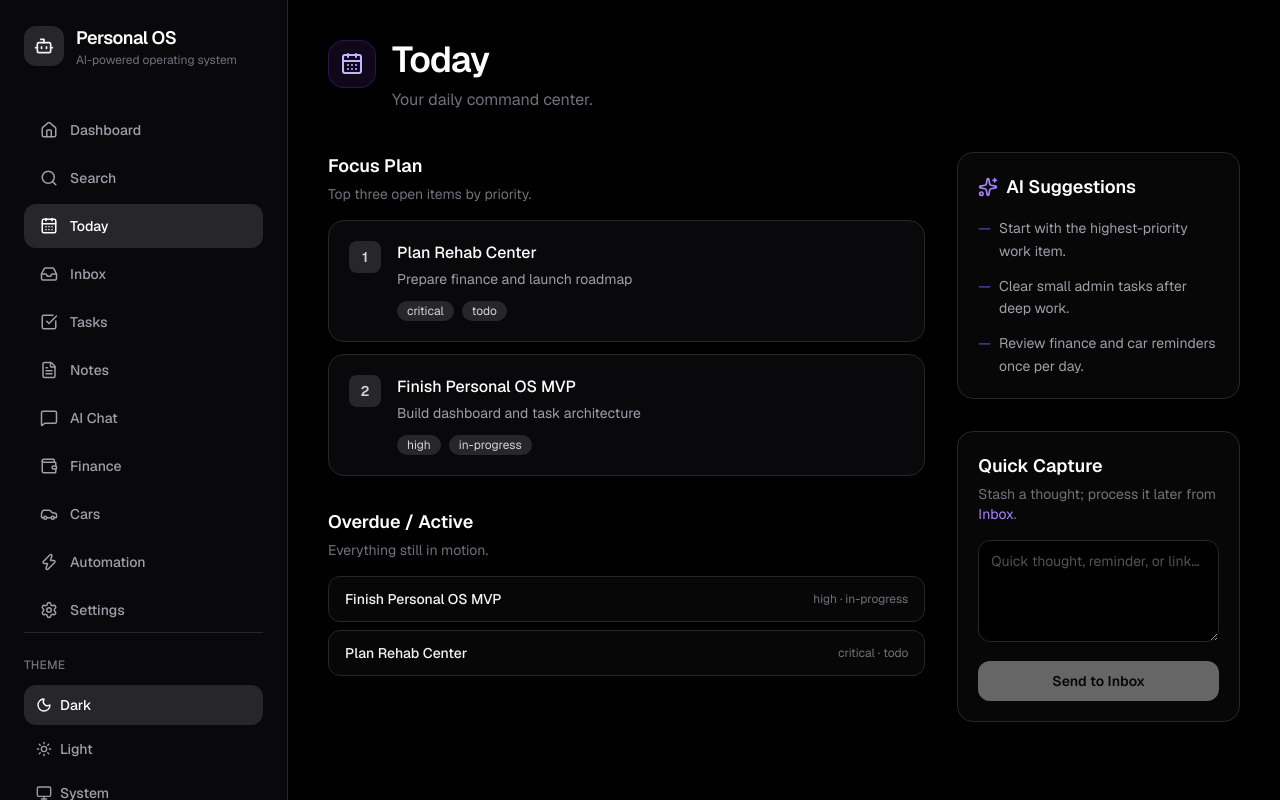
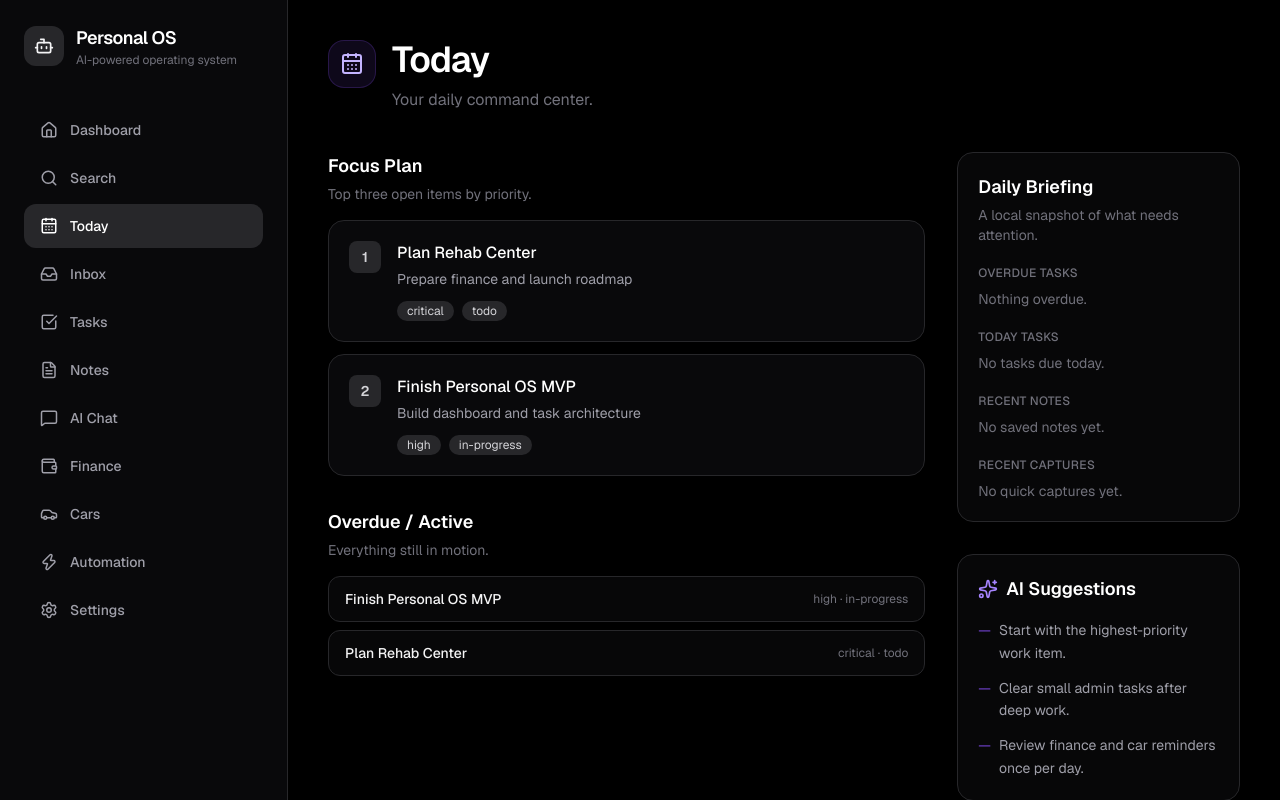
Before and after one commit to orvia-app/orvia, a Next.js app: page /today in a window 1280 px wide. Shown: the top 800 px of the page. Built offline with nearby package versions, Linux system fonts and the light colour scheme.

Commit message:
Add activity and briefing previews

```diff
--- a/src/app/page.tsx
+++ b/src/app/page.tsx
@@ -15,7 +15,10 @@ import {
 } from "lucide-react";
 
 import { AppShell } from "@/components/AppShell";
+import { getRecentActivityFeed } from "@/lib/activity/activity-feed";
+import type { ActivityItem } from "@/lib/activity/types";
 import { getStoredCars } from "@/lib/cars";
+import { getEntityTypeLabel } from "@/lib/entities/entity-utils";
 import { getTransactions } from "@/lib/finance";
 import { getStoredNotes } from "@/lib/notes";
 import { getTasks } from "@/lib/tasks";
@@ -111,14 +114,26 @@ const initialOverview: OverviewStats = {
   carsCount: 0,
 };
 
+function formatActivityDate(value: string | undefined): string {
+  if (!value) {
+    return "";
+  }
+
+  const datePart = value.split("T")[0];
+
+  return datePart || "";
+}
+
 export default function Home() {
   const pathname = usePathname();
   const [stats, setStats] = useState<OverviewStats>(initialOverview);
+  const [recentActivity, setRecentActivity] = useState<ActivityItem[]>([]);
 
   useEffect(() => {
     function refresh() {
       if (typeof window === "undefined") return;
       setStats(computeOverview());
+      setRecentActivity(getRecentActivityFeed(5).items);
     }
     refresh();
     window.addEventListener("focus", refresh);
@@ -132,6 +147,7 @@ export default function Home() {
   useEffect(() => {
     if (pathname === "/" && typeof window !== "undefined") {
       setStats(computeOverview());
+      setRecentActivity(getRecentActivityFeed(5).items);
     }
   }, [pathname]);
 
@@ -195,6 +211,58 @@ export default function Home() {
             </div>
           </section>
 
+          <section className="mt-10">
+            <div className="flex items-end justify-between gap-4">
+              <div>
+                <h2 className="text-lg font-semibold text-zinc-950 dark:text-white">
+                  Recent Activity
+                </h2>
+                <p className="mt-1 text-sm text-zinc-600 dark:text-zinc-500">
+                  Latest local changes across your workspace.
+                </p>
+              </div>
+            </div>
+            <div className="mt-4 rounded-2xl border border-zinc-200 bg-white p-4 dark:border-zinc-800 dark:bg-zinc-950 sm:p-5">
+              {recentActivity.length === 0 ? (
+                <div className="rounded-xl border border-dashed border-zinc-300 px-5 py-8 text-center text-sm text-zinc-500 dark:border-zinc-800 dark:text-zinc-500">
+                  No recent activity yet.
+                </div>
+              ) : (
+                <ul className="space-y-2">
+                  {recentActivity.map((item) => {
+                    const occurredAt = formatActivityDate(item.occurredAt);
+
+                    return (
+                      <li
+                        key={item.id}
+                        className="flex flex-col gap-2 rounded-xl border border-zinc-200 bg-zinc-50 px-4 py-3 dark:border-zinc-800 dark:bg-black/30 sm:flex-row sm:items-center sm:justify-between"
+                      >
+                        <div className="min-w-0">
+                          <div className="flex flex-wrap items-center gap-2">
+                            <span className="rounded-full bg-zinc-200 px-2.5 py-0.5 text-xs font-medium text-zinc-700 dark:bg-zinc-800 dark:text-zinc-300">
+                              {getEntityTypeLabel(item.entity.type)}
+                            </span>
+                            {occurredAt ? (
+                              <span className="text-xs text-zinc-500 dark:text-zinc-600">
+                                {occurredAt}
+                              </span>
+                            ) : null}
+                          </div>
+                          <p className="mt-2 truncate text-sm font-medium text-zinc-950 dark:text-white">
+                            {item.title}
+                          </p>
+                          <p className="mt-1 text-sm leading-6 text-zinc-600 dark:text-zinc-400">
+                            {item.subtitle}
+                          </p>
+                        </div>
+                      </li>
+                    );
+                  })}
+                </ul>
+              )}
+            </div>
+          </section>
+
           <div className="mt-10 grid gap-4 sm:grid-cols-2 lg:grid-cols-3">
             {cards.map((card) => {
               const Icon = card.icon;
--- a/src/app/today/page.tsx
+++ b/src/app/today/page.tsx
@@ -5,6 +5,7 @@ import { CalendarDays, Sparkles } from "lucide-react";
 import Link from "next/link";
 
 import { AppShell } from "@/components/AppShell";
+import { getDailyBriefing, type DailyBriefing } from "@/lib/briefing";
 import { createQuickCapture } from "@/lib/quick-captures";
 import { getTasks } from "@/lib/tasks";
 import { tasks as mockTasks } from "@/data/mock";
@@ -27,14 +28,23 @@ const AI_SUGGESTIONS = [
   "Review finance and car reminders once per day.",
 ] as const;
 
+const initialBriefing: DailyBriefing = {
+  overdueTasks: [],
+  todayTasks: [],
+  recentNotes: [],
+  recentCaptures: [],
+};
+
 export default function TodayPage() {
   const [tasks, setTasks] = useState<Task[]>(mockTasks);
+  const [briefing, setBriefing] = useState<DailyBriefing>(initialBriefing);
   const [hydrated, setHydrated] = useState(false);
   const [captureText, setCaptureText] = useState("");
   const [captureSuccess, setCaptureSuccess] = useState(false);
 
   useEffect(() => {
     setTasks(getTasks());
+    setBriefing(getDailyBriefing());
     setHydrated(true);
   }, []);
 
@@ -56,6 +66,7 @@ export default function TodayPage() {
         text,
         createdAt: new Date().toISOString(),
       });
+      setBriefing(getDailyBriefing());
       setCaptureText("");
       setCaptureSuccess(true);
       window.setTimeout(() => setCaptureSuccess(false), 3200);
@@ -164,6 +175,110 @@ export default function TodayPage() {
 
             <div className="space-y-8">
               <section className="rounded-2xl border border-zinc-200 bg-white p-5 dark:border-zinc-800 dark:bg-zinc-950/80">
+                <h2 className="text-lg font-semibold text-zinc-950 dark:text-white">
+                  Daily Briefing
+                </h2>
+                <p className="mt-1 text-sm text-zinc-600 dark:text-zinc-500">
+                  A local snapshot of what needs attention.
+                </p>
+
+                <div className="mt-5 space-y-5">
+                  <div>
+                    <h3 className="text-xs font-medium uppercase tracking-wide text-zinc-500 dark:text-zinc-500">
+                      Overdue tasks
+                    </h3>
+                    {briefing.overdueTasks.length === 0 ? (
+                      <p className="mt-2 text-sm text-zinc-500 dark:text-zinc-500">
+                        Nothing overdue.
+                      </p>
+                    ) : (
+                      <ul className="mt-2 space-y-2">
+                        {briefing.overdueTasks.slice(0, 3).map((task) => (
+                          <li
+                            key={task.id}
+                            className="rounded-lg border border-rose-200 bg-rose-50 px-3 py-2 text-sm text-rose-800 dark:border-rose-500/20 dark:bg-rose-500/10 dark:text-rose-300"
+                          >
+                            {task.title}
+                          </li>
+                        ))}
+                      </ul>
+                    )}
+                  </div>
+
+                  <div>
+                    <h3 className="text-xs font-medium uppercase tracking-wide text-zinc-500 dark:text-zinc-500">
+                      Today tasks
+                    </h3>
+                    {briefing.todayTasks.length === 0 ? (
+                      <p className="mt-2 text-sm text-zinc-500 dark:text-zinc-500">
+                        No tasks due today.
+                      </p>
+                    ) : (
+                      <ul className="mt-2 space-y-2">
+                        {briefing.todayTasks.slice(0, 3).map((task) => (
+                          <li
+                            key={task.id}
+                            className="rounded-lg border border-zinc-200 bg-zinc-50 px-3 py-2 text-sm text-zinc-800 dark:border-zinc-800 dark:bg-black/30 dark:text-zinc-200"
+                          >
+                            {task.title}
+                          </li>
+                        ))}
+                      </ul>
+                    )}
+                  </div>
+
+                  <div>
+                    <h3 className="text-xs font-medium uppercase tracking-wide text-zinc-500 dark:text-zinc-500">
+                      Recent notes
+                    </h3>
+                    {briefing.recentNotes.length === 0 ? (
+                      <p className="mt-2 text-sm text-zinc-500 dark:text-zinc-500">
+                        No saved notes yet.
+                      </p>
+                    ) : (
+                      <ul className="mt-2 space-y-2">
+                        {briefing.recentNotes.slice(0, 3).map((note) => (
+                          <li
+                            key={note.id}
+                            className="rounded-lg border border-zinc-200 bg-zinc-50 px-3 py-2 dark:border-zinc-800 dark:bg-black/30"
+                          >
+                            <p className="truncate text-sm font-medium text-zinc-900 dark:text-zinc-100">
+                              {note.title}
+                            </p>
+                            <p className="mt-1 text-xs text-zinc-500 dark:text-zinc-500">
+                              {note.type}
+                            </p>
+                          </li>
+                        ))}
+                      </ul>
+                    )}
+                  </div>
+
+                  <div>
+                    <h3 className="text-xs font-medium uppercase tracking-wide text-zinc-500 dark:text-zinc-500">
+                      Recent captures
+                    </h3>
+                    {briefing.recentCaptures.length === 0 ? (
+                      <p className="mt-2 text-sm text-zinc-500 dark:text-zinc-500">
+                        No quick captures yet.
+                      </p>
+                    ) : (
+                      <ul className="mt-2 space-y-2">
+                        {briefing.recentCaptures.slice(0, 3).map((capture) => (
+                          <li
+                            key={capture.id}
+                            className="rounded-lg border border-zinc-200 bg-zinc-50 px-3 py-2 text-sm text-zinc-800 dark:border-zinc-800 dark:bg-black/30 dark:text-zinc-200"
+                          >
+                            {capture.text}
+                          </li>
+                        ))}
+                      </ul>
+                    )}
+                  </div>
+                </div>
+              </section>
+
+              <section className="rounded-2xl border border-zinc-200 bg-white p-5 dark:border-zinc-800 dark:bg-zinc-950/80">
                 <h2 className="flex items-center gap-2 text-lg font-semibold text-zinc-950 dark:text-white">
                   <Sparkles className="h-5 w-5 text-violet-600 dark:text-violet-400" aria-hidden />
                   AI Suggestions
--- a/src/lib/activity/activity-feed.ts
+++ b/src/lib/activity/activity-feed.ts
@@ -1,4 +1,16 @@
 import { entityToActivityItems } from "@/lib/activity/activity-utils";
+import { getStoredCars } from "@/lib/cars";
+import { getTransactions } from "@/lib/finance";
+import { getStoredNotes } from "@/lib/notes";
+import { getQuickCaptures } from "@/lib/quick-captures";
+import { getStoredTasks } from "@/lib/tasks";
+import {
+  carToEntity,
+  noteToEntity,
+  quickCaptureToEntity,
+  taskToEntity,
+  transactionToEntity,
+} from "@/lib/entities/entity-utils";
 import type {
   ActivityFeedPage,
   ActivityFilter,
@@ -95,3 +107,19 @@ export function createActivityFeed(
 
   return paginateActivityItems(items, options.pagination);
 }
+
+export function getRecentActivityFeed(limit = 5): ActivityFeedPage {
+  const entities: ActivitySourceEntity[] = [
+    ...getStoredTasks().map((task) => taskToEntity(task)),
+    ...getStoredNotes().map((note) => noteToEntity(note)),
+    ...getQuickCaptures().map((capture) => quickCaptureToEntity(capture)),
+    ...getTransactions().map((transaction) =>
+      transactionToEntity(transaction),
+    ),
+    ...getStoredCars().map((car) => carToEntity(car)),
+  ];
+
+  return createActivityFeed(entities, {
+    pagination: { limit },
+  });
+}
--- a/src/lib/tasks.ts
+++ b/src/lib/tasks.ts
@@ -48,6 +48,15 @@ export function getTasks(): Task[] {
   return validTasks.length > 0 ? validTasks : initialTasks;
 }
 
+export function getStoredTasks(): Task[] {
+  const storedTasks = safeReadStorage<unknown[]>(
+    STORAGE_KEYS.tasks,
+    [],
+  );
+
+  return Array.isArray(storedTasks) ? storedTasks.filter(isTask) : [];
+}
+
 export function saveTasks(tasks: Task[]): void {
   safeWriteStorage(STORAGE_KEYS.tasks, tasks);
 }
```
